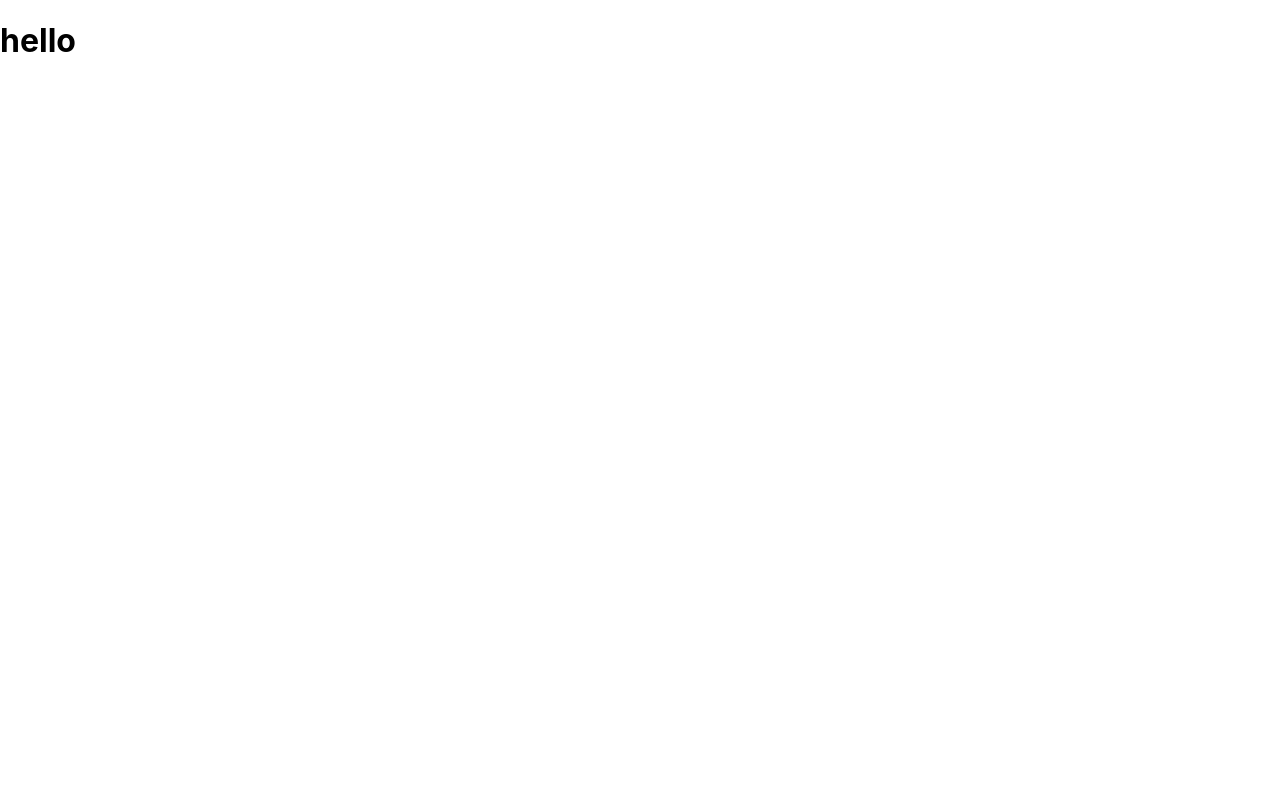
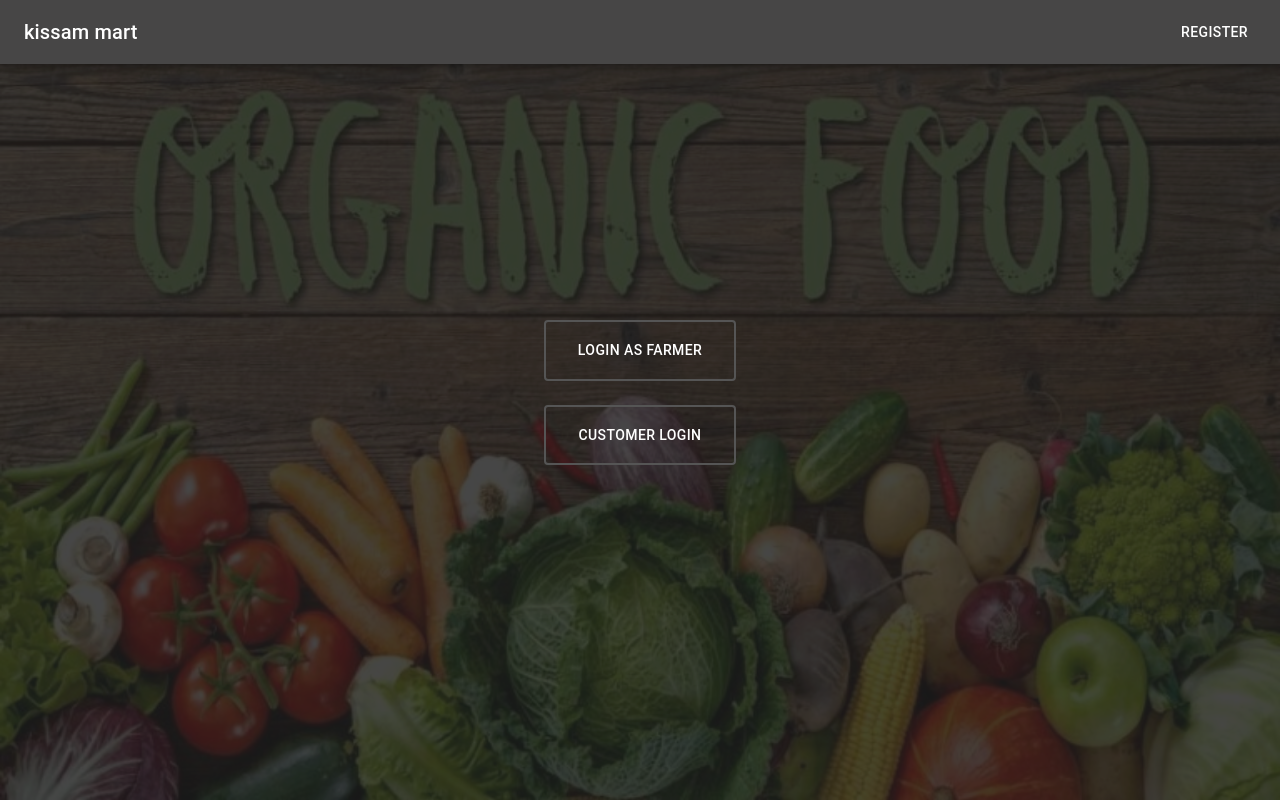
Before and after one commit to chandan4593/rishab_freelancing, a React (Create React App) app: page / in a window 1280 px wide. Built offline with nearby package versions, Linux system fonts and the light colour scheme.

Commit message:
added home page

```diff
--- a/public/index.html
+++ b/public/index.html
@@ -15,6 +15,10 @@
       user's mobile device or desktop. See https://developers.google.com/web/fundamentals/web-app-manifest/
     -->
     <link rel="manifest" href="%PUBLIC_URL%/manifest.json" />
+    <link rel="stylesheet" href="https://cdn.jsdelivr.net/npm/bootstrap@4.6.0/dist/css/bootstrap.min.css" integrity="sha384-B0vP5xmATw1+K9KRQjQERJvTumQW0nPEzvF6L/Z6nronJ3oUOFUFpCjEUQouq2+l" crossorigin="anonymous">
+    <script src="https://code.jquery.com/jquery-3.5.1.slim.min.js" integrity="sha384-DfXdz2htPH0lsSSs5nCTpuj/zy4C+OGpamoFVy38MVBnE+IbbVYUew+OrCXaRkfj" crossorigin="anonymous"></script>
+    <script src="https://cdn.jsdelivr.net/npm/popper.js@1.16.1/dist/umd/popper.min.js" integrity="sha384-9/reFTGAW83EW2RDu2S0VKaIzap3H66lZH81PoYlFhbGU+6BZp6G7niu735Sk7lN" crossorigin="anonymous"></script>
+    <script src="https://cdn.jsdelivr.net/npm/bootstrap@4.6.0/dist/js/bootstrap.min.js" integrity="sha384-+YQ4JLhjyBLPDQt//I+STsc9iw4uQqACwlvpslubQzn4u2UU2UFM80nGisd026JF" crossorigin="anonymous"></script>
     <!--
       Notice the use of %PUBLIC_URL% in the tags above.
       It will be replaced with the URL of the `public` folder during the build.
--- a/src/App.tsx
+++ b/src/App.tsx
@@ -1,10 +1,13 @@
 import React from 'react';
+import {Switch,Route} from "react-router-dom";
+import Welcome from "./Components/Welcome/Welcome";
 function App() {
   return (
     <div className="App">
-      <h1>hello</h1>
+      <Switch>
+        <Route exact path="/" component={Welcome}></Route>
+      </Switch>
     </div>
   );
 }
-
 export default App;
--- /dev/null
+++ b/src/Components/Header/Header.tsx
@@ -0,0 +1,32 @@
+import React from 'react';
+import AppBar from '@material-ui/core/AppBar';
+import Toolbar from '@material-ui/core/Toolbar';
+import Typography from '@material-ui/core/Typography';
+import Button from '@material-ui/core/Button';
+import { Link } from 'react-router-dom'
+interface param {
+    todo:string,
+    name:string
+}
+const Header = (params:param) => {
+    return (
+        <>
+            <AppBar className="fixed-top" style={{ background: "#474646" }}>
+                <Toolbar>
+                    <Typography variant="h6"
+                    >
+                        {params.name}
+                    </Typography>
+                    <Button color="inherit"
+                        style={{ marginLeft: "auto" }}
+                    ><Link to="/register"
+                    className="text-white"
+                    style={{textDecoration:"none"}}>{params.todo}</Link>
+                    </Button>
+                </Toolbar>
+            </AppBar>
+        </>
+    )
+}
+
+export default Header
--- /dev/null
+++ b/src/Components/Welcome/Welcome.scss
@@ -0,0 +1,14 @@
+.Welcome{
+    .adminLogin{
+        position: absolute;
+        top:50vh !important;
+        left:50% !important;
+        transform:translate(-100%,-50%);
+    }
+    .customerLogin{
+        position: absolute;
+        top:50vh !important;
+        left:50% !important;
+        transform:translate(-75%,-50%);
+    }
+}
--- /dev/null
+++ b/src/Components/Welcome/Welcome.tsx
@@ -0,0 +1,63 @@
+import React from 'react'
+import Header from '../Header/Header';
+import Homepage from '../assets/Home.jpg';
+import Button from '@material-ui/core/Button';
+import {Link} from 'react-router-dom';
+import './Welcome.scss';
+const HomePageImgStyles:React.CSSProperties = {
+    width:"100%",
+    position:"absolute",
+    top:0,
+    left:0,
+    zIndex:-999999,
+    backgroundAttachment:"fixed",
+    height:"100%",
+    backgroundPosition:"center",
+    backgroundRepeat:"norepeat",
+    filter: "brightness(20%)",
+    opacity:0.9,
+}
+const HomePageButtonStyles:React.CSSProperties = {
+    display:"block",
+    border: "2px solid #555",
+    marginLeft: "auto",
+    width:"12rem"
+
+}
+const Welcome = () => {
+    return (
+        <div className="Welcome">
+            <img src={Homepage} className="m-0 p-0"
+                style={HomePageImgStyles}  alt=""></img>
+            <div className="conatiner-fluid">
+                <Header name="kissam mart"  todo="register"/>
+                <div className="row m-0 p-0" style={{height:"100vh",backgroundPosition:"center center"}}>
+                    <div className="col m-0 px-0" style={{ paddingTop: "40vh" }}>
+                            <Link to="/"
+                              style={{textDecoration:"none"}}>
+                                <Button
+                                    className="px-3 mx-auto mb-4 py-3"
+                                    style={HomePageButtonStyles}
+                                ><span style={{ color: "#fff" }}>Login as Farmer</span></Button>
+                            </Link>
+                            <Link to="/"
+                              style={{textDecoration:"none"}}>
+                                <Button
+                                    className="py-3 mx-auto"
+
+                                    style={HomePageButtonStyles}
+                                ><span style={{ color: "#fff" }}>Customer Login</span></Button>
+                            </Link>
+                        </div>
+                </div>
+            </div>
+        </div>
+    )
+}
+
+export default Welcome;
+
+export {
+    HomePageButtonStyles,
+    HomePageImgStyles
+}
--- a/src/index.tsx
+++ b/src/index.tsx
@@ -2,10 +2,11 @@ import React from 'react';
 import ReactDOM from 'react-dom';
 import './index.css';
 import App from './App';
+import {BrowserRouter} from "react-router-dom";
 
 ReactDOM.render(
-  <React.StrictMode>
+  <BrowserRouter>
     <App />
-  </React.StrictMode>,
+  </BrowserRouter>,
   document.getElementById('root')
 );
--- /dev/null
+++ b/src/react-app-env.d.ts
@@ -0,0 +1 @@
+/// <reference types="react-scripts" />
```
Also changed, not shown: package.json (+13 -3 lines), src/Components/Header/Header.scss (added), src/Components/assets/Home.jpg (added).
